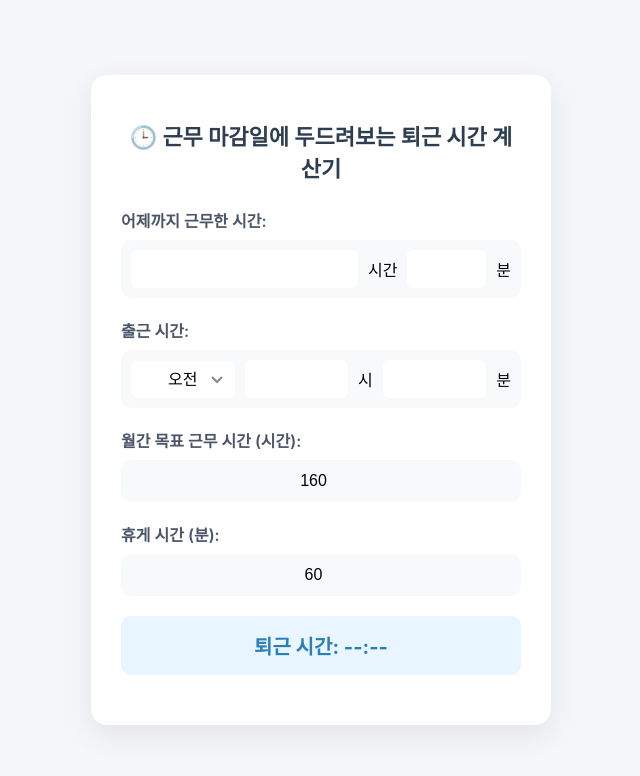
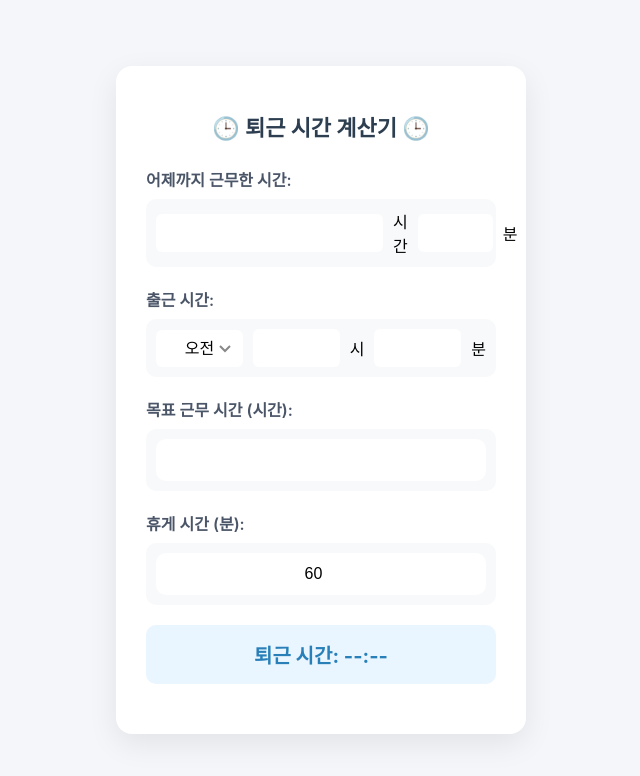
Before and after one commit to misung-dev/time-off-calculator, a plain HTML site: page index.html in a window 1280 px wide. Shown: the whole page, without its empty margins (319-959 px from the left). Drawn offline with Linux system fonts and the light colour scheme.

Commit message:
modify: 기본 input 값 및 디자인 변경

```diff
--- a/app.js
+++ b/app.js
@@ -8,8 +8,9 @@ function calculateMonthly() {
   const startHour = parseFloat(document.getElementById("startHour").value) || 0;
   const startMinute =
     parseFloat(document.getElementById("startMinute").value) || 0;
-  const monthlyTarget =
-    parseFloat(document.getElementById("monthlyTarget").value) || 160;
+  const monthlyTarget = parseFloat(
+    document.getElementById("monthlyTarget").value
+  );
   const breakTime =
     parseFloat(document.getElementById("breakTime").value) || 60;
 
--- a/index.html
+++ b/index.html
@@ -8,7 +8,7 @@
   </head>
   <body>
     <div class="container">
-      <h1>🕒 근무 마감일에 두드려보는 퇴근 시간 계산기</h1>
+      <h1>🕒 퇴근 시간 계산기 🕒</h1>
 
       <div class="input-group">
         <label>어제까지 근무한 시간:</label>
@@ -31,13 +31,17 @@
       </div>
 
       <div class="input-group full-width">
-        <label for="monthlyTarget">월간 목표 근무 시간 (시간):</label>
-        <input type="number" id="monthlyTarget" min="1" value="160" />
+        <label for="monthlyTarget">목표 근무 시간 (시간):</label>
+        <div class="time-input">
+          <input type="number" id="monthlyTarget" min="1" value="" />
+        </div>
       </div>
 
       <div class="input-group full-width">
         <label for="breakTime">휴게 시간 (분):</label>
-        <input type="number" id="breakTime" min="0" value="60" />
+        <div class="time-input">
+          <input type="number" id="breakTime" min="0" value="60" />
+        </div>
       </div>
 
       <p id="monthlyResult">퇴근 시간: --:--</p>
--- a/style.css
+++ b/style.css
@@ -17,7 +17,7 @@ body {
   box-shadow: 0 10px 30px rgba(0, 0, 0, 0.08);
   padding: 30px;
   width: 100%;
-  max-width: 400px;
+  max-width: 350px;
   transition: all 0.3s ease;
 }
 
@@ -103,7 +103,7 @@ select {
   padding: 10px;
   border: 2px solid transparent;
   border-radius: 10px;
-  background-color: #f8f9fa;
+  background-color: white;
   text-align: center;
   font-size: 16px;
   transition: all 0.3s ease;
@@ -159,7 +159,6 @@ select {
   }
 }
 
-/* 부드러운 애니메이션 */
 @keyframes fadeIn {
   from {
     opacity: 0;
```
